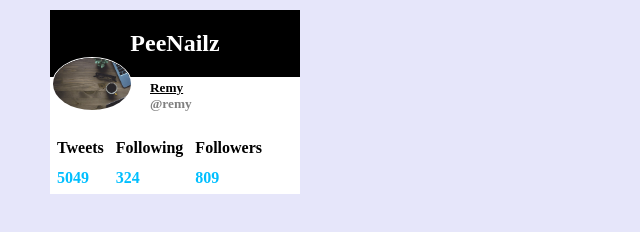
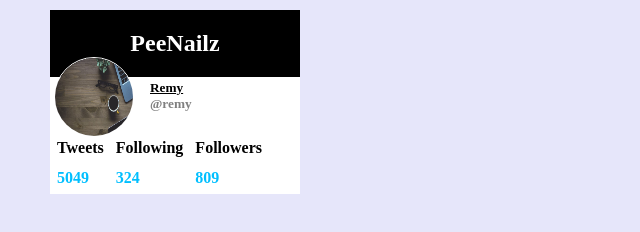
Before and after one commit to Sabastine-Aminaho/Twitter-Assignment, a plain HTML site: page index.html in a window 1280 px wide. Shown: the whole page, without its empty margins (0-640 px from the left). Drawn offline with Linux system fonts and the light colour scheme.

Commit message:
Update index.html

```diff
--- a/index.html
+++ b/index.html
@@ -33,7 +33,7 @@
          img{
            border: 1px solid white;
           border-radius: 100%;
-          margin-left: 2px;
+          margin-left: 4px;
           position: absolute;
              }
         .main{
@@ -58,7 +58,7 @@
     <section>
 <div class="header">
   <h1>PeeNailz</h1>
-  <img src="laptop.jpg" alt="" width="80px" />
+  <img src="laptop.jpg" alt="" width="80px" height="80px" />
   </div>
 <div class="main">
   <h5><u>Remy</u></h5>
```
